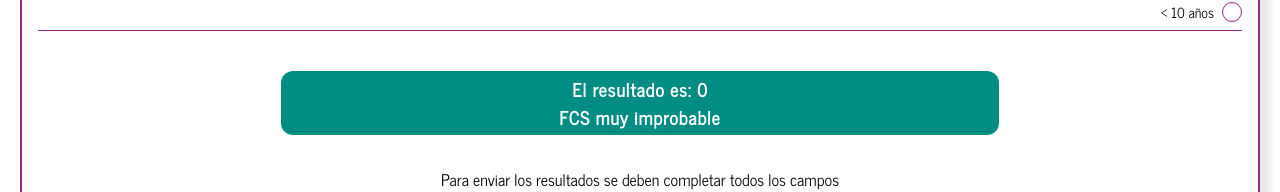
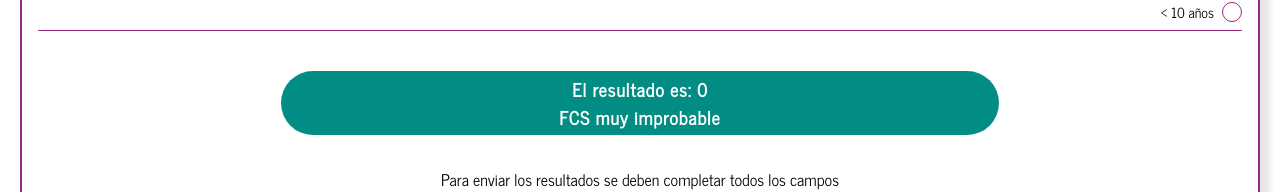
Before and after one commit to SRivarola/calculadoraPTC, a React (Create React App) app: page / in a window 1280 px wide. Shown: the part 539-731 px from the top of the page. Built offline with nearby package versions, Linux system fonts and the light colour scheme; what @react-pdf/renderer would draw is missing.

Commit message:
semaforo

```diff
--- a/src/components/Resultado.js
+++ b/src/components/Resultado.js
@@ -2,7 +2,7 @@ import { resultadoFCS } from "../helpers/textResults"
 
 const Resultado = ({total}) => {
   return (
-    <div className={`w-[100%] md:w-[60%] p-1 font-semibold text-lg rounded-[30px] md:rounded-xl ${total <= 8 && 'bg-[#028D84] text-white'} ${total === 9 && 'bg-[#ffcd5f] text-black'} ${total >= 10 && 'bg-[#a91d2a] text-white'}`}>
+    <div className={`w-[100%] md:w-[60%] p-1 font-semibold text-lg rounded-[50px] ${total <= 8 && 'bg-[#028D84] text-white'} ${total === 9 && 'bg-[#ffcd5f] text-black'} ${total >= 10 && 'bg-[#a91d2a] text-white'}`}>
         <p className='text-center tracking-wider'>El resultado es: {total}</p>
         <p className='text-center tracking-wider' >{resultadoFCS(total)}</p>
     </div>
```
